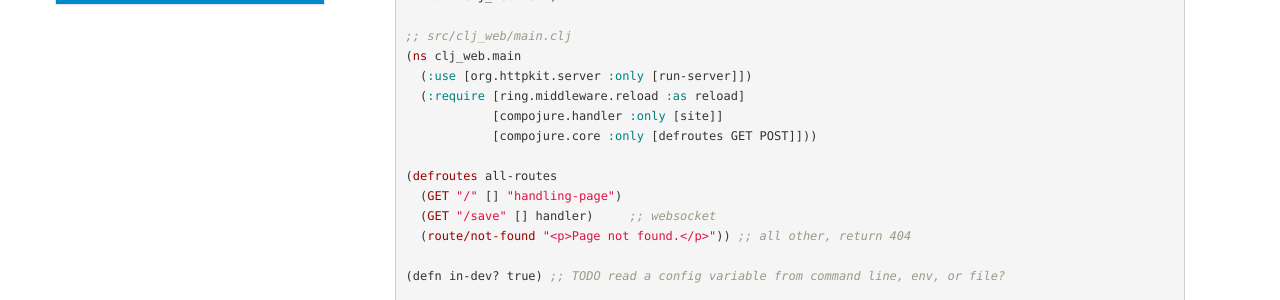
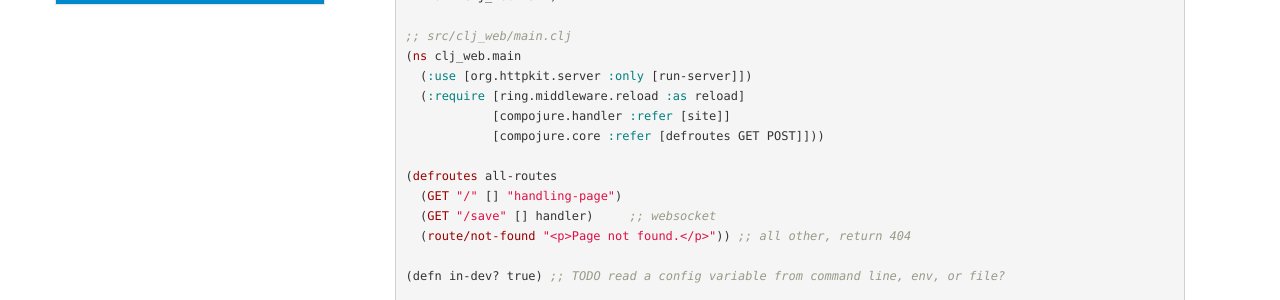
Before and after one commit to http-kit/http-kit.github.com, a Jekyll site: the page built from migration.html, in a window 1280 px wide and 900 px high, scrolled down 1294 px. Shown: the part 179-479 px from the top of the window. Built offline with Jekyll 4.4.1, drawn with Linux system fonts in a browser that asks for light colours; nearby versions of some CDN libraries; library files that are not in the unit come from our copies.

Commit message:
Fix for :only in :require

```diff
--- a/migration.html
+++ b/migration.html
@@ -74,8 +74,8 @@ lein run # start a server in :8080, hot code reload
 (ns clj_web.main
   (:use [org.httpkit.server :only [run-server]])
   (:require [ring.middleware.reload :as reload]
-            [compojure.handler :only [site]]
-            [compojure.core :only [defroutes GET POST]]))
+            [compojure.handler :refer [site]]
+            [compojure.core :refer [defroutes GET POST]]))
 
 (defroutes all-routes
   (GET "/" [] "handling-page")
```
